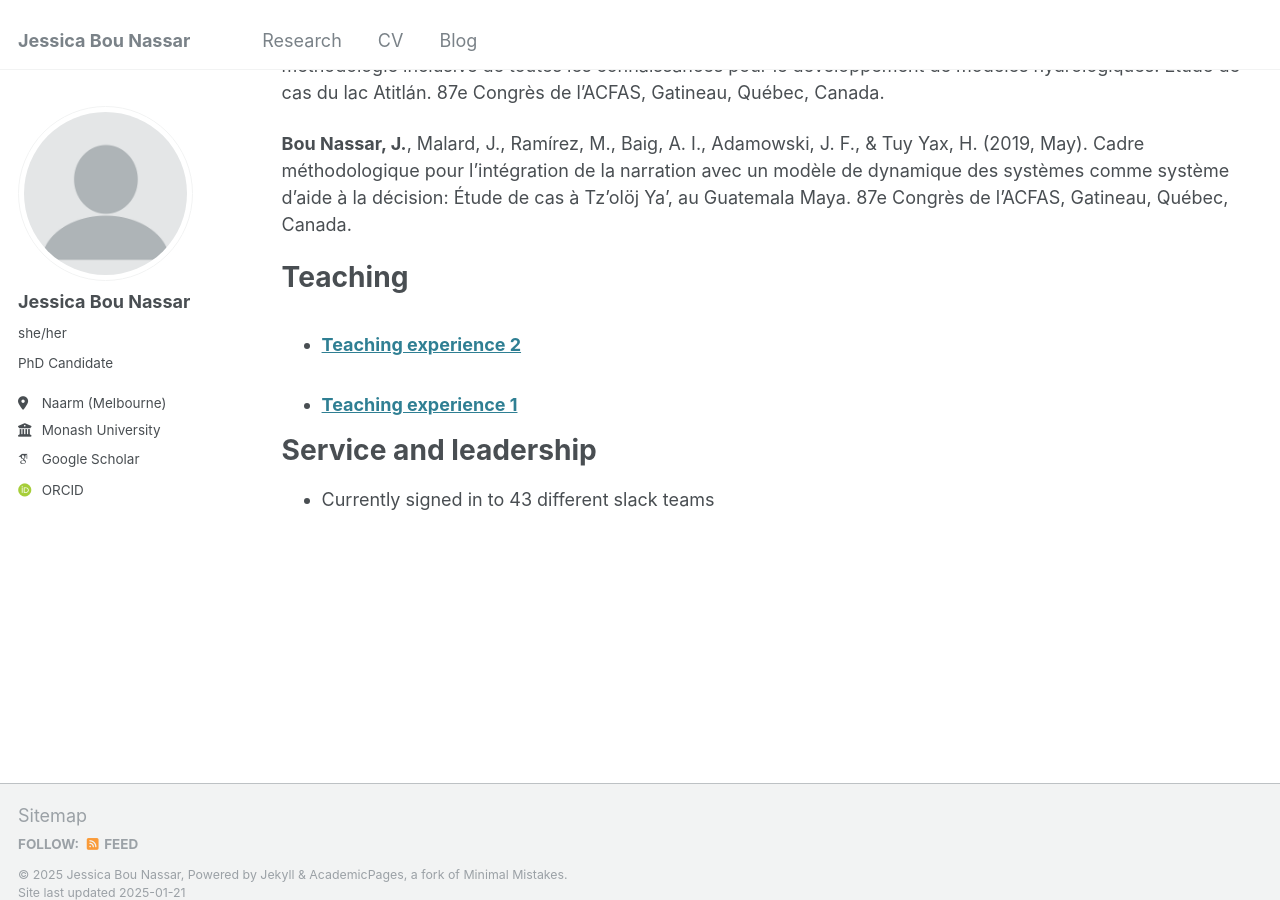
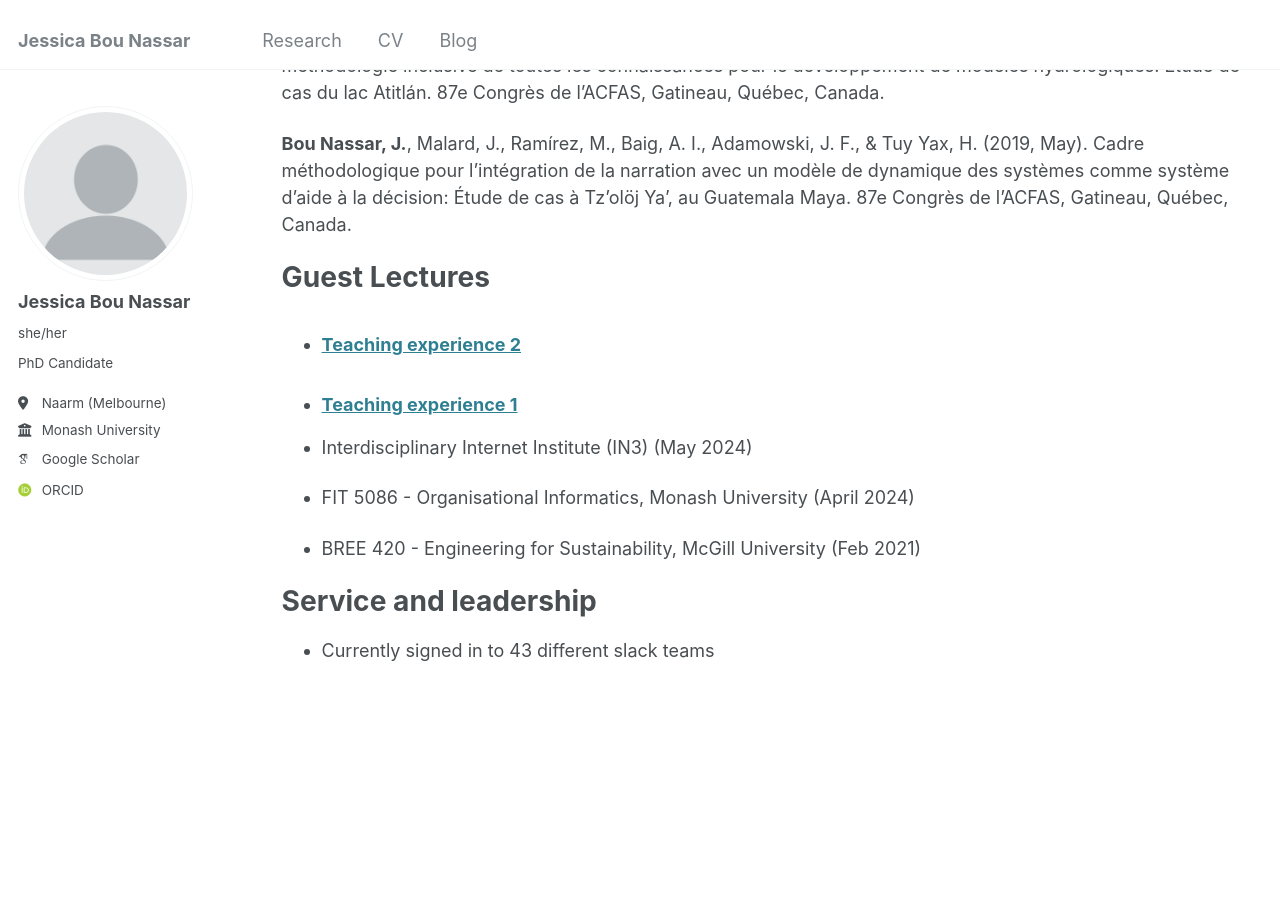
Before and after one commit to jessicabounassar/jessicabounassar.github.io, a Jekyll site: the page built from _pages/cv.md, in a window 1280 px wide and 900 px high, scrolled down 3071 px. Built offline with Jekyll 4.4.1, drawn with Linux system fonts in a browser that asks for light colours; some web fonts are replaced.

Commit message:
Update cv.md

```diff
--- a/_pages/cv.md
+++ b/_pages/cv.md
@@ -80,12 +80,18 @@ Ramírez, M., **Bou Nassar, J.**, Malard, J., Tuy Yax, H., & Adamowski, J. F. (2
 
 **Bou Nassar, J.**, Malard, J., Ramírez, M., Baig, A. I., Adamowski, J. F., & Tuy Yax, H. (2019, May). Cadre méthodologique pour l'intégration de la narration avec un modèle de dynamique des systèmes comme système d’aide à la décision: Étude de cas à Tz’olöj Ya’, au Guatemala Maya. 87e Congrès de l’ACFAS, Gatineau, Québec, Canada.
 
-Teaching
+Guest Lectures
 ======
   <ul>{% for post in site.teaching reversed %}
     {% include archive-single-cv.html %}
   {% endfor %}</ul>
 
+* Interdisciplinary Internet Institute (IN3) (May 2024)
+
+* FIT 5086 - Organisational Informatics, Monash University (April 2024)
+
+* BREE 420 - Engineering for Sustainability, McGill University (Feb 2021)
+
 Service and leadership
 ======
 * Currently signed in to 43 different slack teams
```
